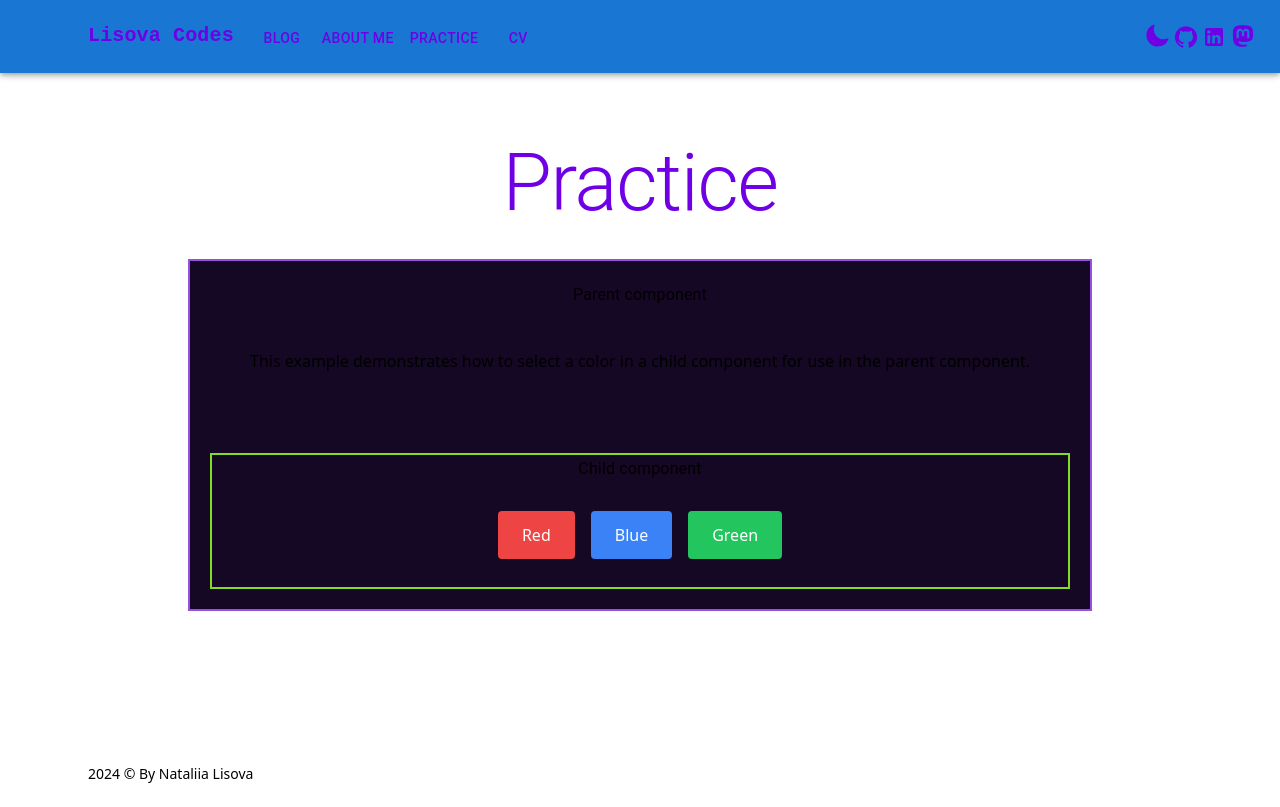
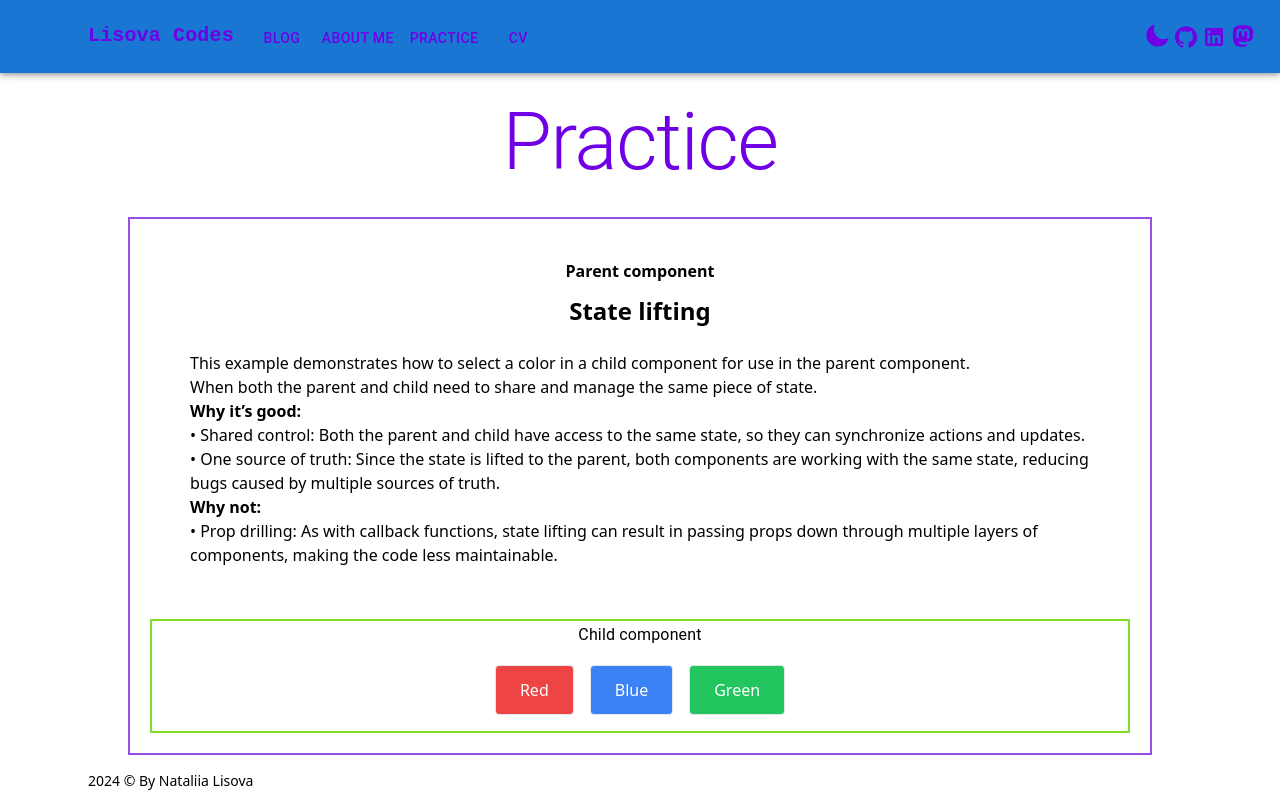
Before and after one commit to natalyalisova/lisova-codes, a Next.js app: page /practice in a window 1280 px wide. Built offline with nearby package versions, Linux system fonts and the light colour scheme.

Commit message:
update:practice transfer data from child component to parent

```diff
--- a/src/app/components/ChildComponentExample.tsx
+++ b/src/app/components/ChildComponentExample.tsx
@@ -9,14 +9,14 @@ const ChildComponentExample = ({ onColorChange }:  ChildComponentProps) => {
         onColorChange(color);
     }
     return (
-        <div className="bg-background-color-dark flex-col text-center mt-10 border-2 border-complementary-color">
-            <Typography variant="subtitle1" className="dark:text-white my-10">
+        <div className="dark:text-white flex-col text-center mt-10 border-2 border-complementary-color">
+            <Typography variant="subtitle1" className="dark: mt-5">
                 Child component
             </Typography>
-            <div className="w-full h-1/4 text-center text-white mx-auto p-5">
-                <button onClick={() => handleColorChange('bg-red-500')} className="rounded bg-red-500 px-6 py-3 m-2">Red</button>
-                <button onClick={() => handleColorChange('bg-blue-500')} className="rounded bg-blue-500 px-6 py-3 m-2">Blue</button>
-                <button onClick={() => handleColorChange('bg-green-500')} className="rounded bg-green-500 px-6 py-3 m-2">Green</button>
+            <div className="w-full h-1/4 text-center text-white mx-auto p-2">
+                <button onClick={() => handleColorChange('bg-red-500')} className="rounded border bg-red-500 px-6 py-3 m-2">Red</button>
+                <button onClick={() => handleColorChange('bg-blue-500')} className="rounded border bg-blue-500 px-6 py-3 m-2">Blue</button>
+                <button onClick={() => handleColorChange('bg-green-500')} className="rounded  border bg-green-500 px-6 py-3 m-2">Green</button>
             </div>
 
         </div>
--- a/src/app/components/ParetComponentExample.tsx
+++ b/src/app/components/ParetComponentExample.tsx
@@ -4,19 +4,30 @@ import Typography from "@mui/material/Typography";
 import ChildComponentExample from "@/app/components/ChildComponentExample";
 
 const ParentComponentExample = () => {
-    const [bgColor, setBgColor] = useState('bg-background-color-dark');
+    const [bgColor, setBgColor] = useState('dark:bg-black');
 
     const handleColorChange = (newColor: string) => {
         setBgColor(newColor);
     };
 
     return (
-        <div className={`flex-col text-center  ${bgColor} border-2 border-primary-color-pail p-5`}>
-            <Typography variant="subtitle1" className="dark:text-white mb-10">
+        <div className={`max-w-screen-lg flex-col text-center ${bgColor} border-2 border-primary-color-pail p-5 dark:text-white`}>
+            <h1 className="font-semibold mt-5">
                 Parent component
-            </Typography>
-            <div className={`w-full h-1/4 text-center mx-auto p-10`}>
+            </h1>
+            <h2 className="text-2xl font-bold my-3">State lifting</h2>
+            <div className={`w-full h-1/4 text-start mx-auto px-10 py-3`}>
                 <h2>This example demonstrates how to select a color in a child component for use in the parent component.</h2>
+                <p> When both the parent and child need to share and manage the same piece of state.<br/>
+
+                   <b>Why it’s good:</b> <br/>
+
+                    •	Shared control: Both the parent and child have access to the same state, so they can synchronize actions and updates.<br/>
+                    •	One source of truth: Since the state is lifted to the parent, both components are working with the same state, reducing bugs caused by multiple sources of truth.<br/>
+
+                   <b>Why not:</b> <br/>
+
+                    •	Prop drilling: As with callback functions, state lifting can result in passing props down through multiple layers of components, making the code less maintainable.</p>
             </div>
             <ChildComponentExample onColorChange={handleColorChange} />
         </div>
--- a/src/app/practice/page.tsx
+++ b/src/app/practice/page.tsx
@@ -4,7 +4,7 @@ import ParetComponentExample from "@/app/components/ParetComponentExample";
 
 export default function PracticePage() {
     return (
-        <Container maxWidth="xl">
+        <Container maxWidth="xl" className="mt-24">
             <div className="flex flex-col min-h-full items-center justify-center dark:bg-black">
                 <Typography variant="h1" gutterBottom sx={{
                     fontSize: {
```
